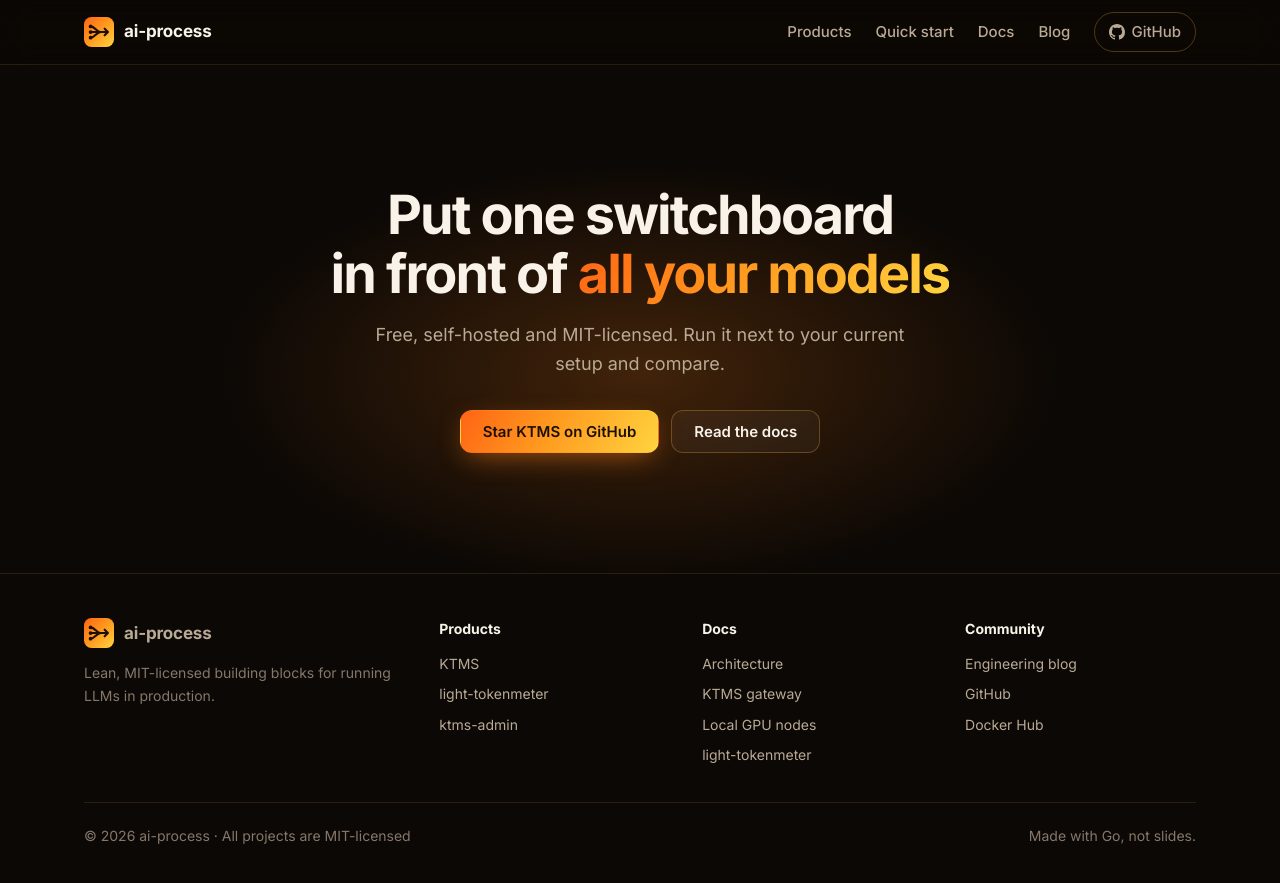
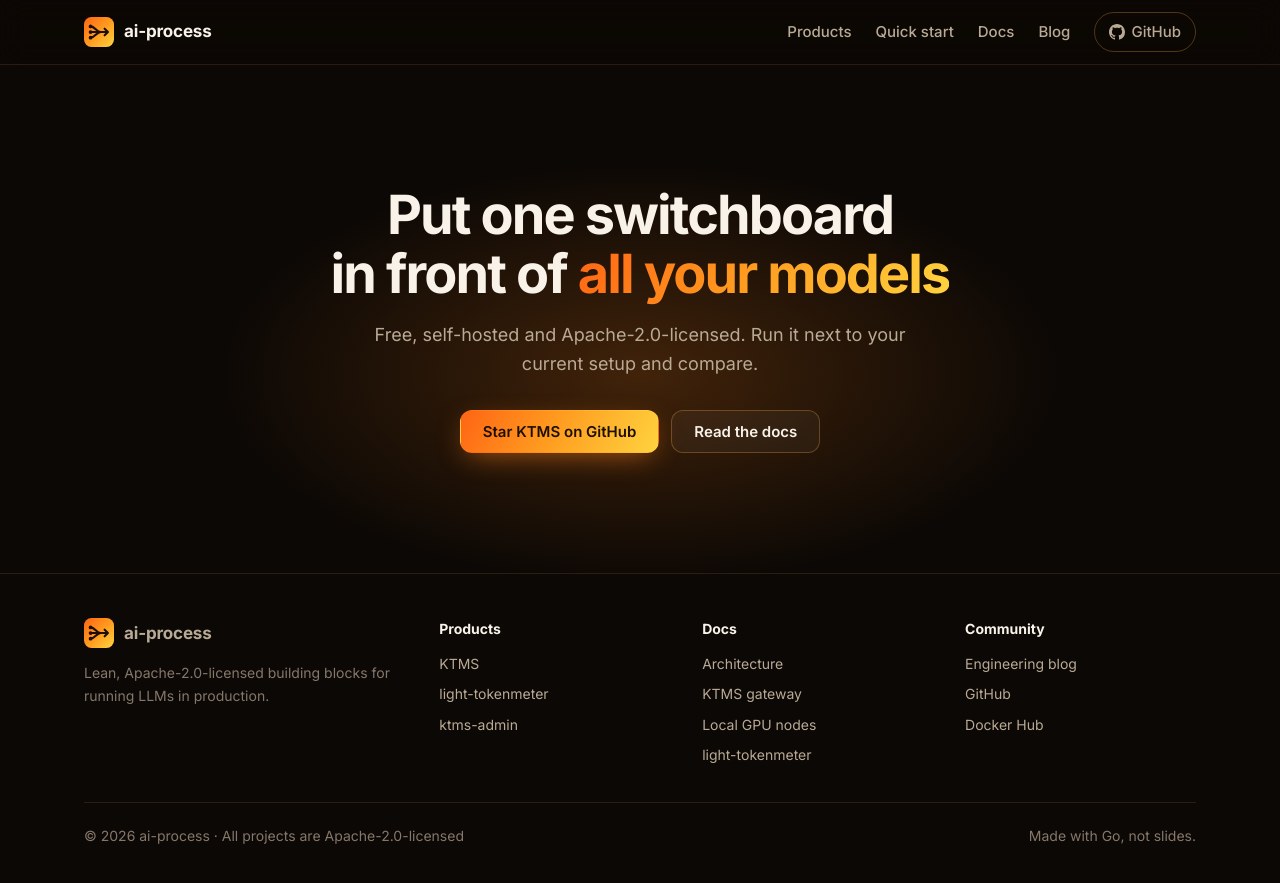
Before and after one commit to ai-process/ai-process.github.io, a Jekyll site: the page built from index.html, in a window 1280 px wide and 900 px high, scrolled down 6796 px. Shown: the top 883 px of the window. Built offline with Jekyll 4.4.1, drawn with Linux system fonts in a browser that asks for light colours; some of the changed text lies outside the part shown.

Commit message:
docs: projects are Apache-2.0-licensed (#1)

```diff
--- a/_config.yml
+++ b/_config.yml
@@ -1,5 +1,5 @@
 title: ai-process
-description: Open-source, MIT-licensed infrastructure for running LLMs in production — KTMS gateway, light-tokenmeter and ktms-admin.
+description: Open-source, Apache-2.0-licensed infrastructure for running LLMs in production — KTMS gateway, light-tokenmeter and ktms-admin.
 url: "https://ai-process.dev"
 baseurl: ""
 
--- a/_includes/footer.html
+++ b/_includes/footer.html
@@ -3,7 +3,7 @@
     <div class="footer-grid">
       <div>
         <a class="brand" href="/"><img src="/assets/img/logo.svg" alt=""> ai-process</a>
-        <p>Lean, MIT-licensed building blocks for running LLMs in production.</p>
+        <p>Lean, Apache-2.0-licensed building blocks for running LLMs in production.</p>
       </div>
       <div>
         <h5>Products</h5>
@@ -32,7 +32,7 @@
       </div>
     </div>
     <div class="footer-bottom">
-      <span>© {{ site.time | date: '%Y' }} ai-process · All projects are MIT-licensed</span>
+      <span>© {{ site.time | date: '%Y' }} ai-process · All projects are Apache-2.0-licensed</span>
       <span>Made with Go, not slides.</span>
     </div>
   </div>
--- a/index.html
+++ b/index.html
@@ -1,12 +1,12 @@
 ---
 layout: default
 title: ai-process — open-source infrastructure for production LLMs
-description: KTMS is a self-hosted LLM gateway in Go. With light-tokenmeter and ktms-admin it keeps your vendor keys, routes by effort, falls back, caps spend and shows who burns the tokens. MIT-licensed.
+description: KTMS is a self-hosted LLM gateway in Go. With light-tokenmeter and ktms-admin it keeps your vendor keys, routes by effort, falls back, caps spend and shows who burns the tokens. Apache-2.0-licensed.
 ---
 <section class="hero">
   <div class="container hero-grid">
     <div>
-      <span class="pill"><span class="dot"></span>Open source · MIT · Written in Go</span>
+      <span class="pill"><span class="dot"></span>Open source · Apache 2.0 · Written in Go</span>
       <h1>One switchboard for <span class="grad-text">every LLM</span> you run</h1>
       <p class="lead">KTMS is a self-hosted LLM gateway: it keeps your vendor keys, routes each request by effort, falls back when a provider fails and caps spend. light-tokenmeter shows who burns the tokens. ktms-admin puts it all in your browser.</p>
       <div class="hero-cta">
@@ -43,7 +43,7 @@
     <div class="section-head reveal">
       <span class="eyebrow">Products</span>
       <h2>Three small services. <span class="grad-text">One production stack.</span></h2>
-      <p>Use them together or one at a time. Each is a single Go binary with its own Docker image, Helm-friendly defaults and an MIT licence.</p>
+      <p>Use them together or one at a time. Each is a single Go binary with its own Docker image, Helm-friendly defaults and an Apache 2.0 licence.</p>
     </div>
     <div class="products">
       <article class="product featured reveal">
@@ -256,7 +256,7 @@
 <section class="section" style="padding-top:24px">
   <div class="container">
     <div class="principles">
-      <div class="principle reveal"><span class="eyebrow">Honest open source</span><h4>Everything is MIT</h4><p>No enterprise edition, no paywalled security features, no licence keys and no telemetry. Fork it and run it forever.</p></div>
+      <div class="principle reveal"><span class="eyebrow">Honest open source</span><h4>Everything is Apache 2.0</h4><p>No enterprise edition, no paywalled security features, no licence keys and no telemetry. Fork it and run it forever.</p></div>
       <div class="principle reveal d1"><span class="eyebrow">Small on purpose</span><h4>Behaves like a proxy</h4><p>Static Go binaries and small images that start in milliseconds, fit scale-to-zero and leave the memory to your models.</p></div>
       <div class="principle reveal d2"><span class="eyebrow">Typed contracts</span><h4>gRPC first</h4><p>Protobuf APIs with streaming and reflection for services, plus an OpenAI-compatible HTTP API for everything else.</p></div>
     </div>
@@ -298,7 +298,7 @@
 <section class="cta">
   <div class="container reveal">
     <h2>Put one switchboard<br>in front of <span class="grad-text">all your models</span></h2>
-    <p>Free, self-hosted and MIT-licensed. Run it next to your current setup and compare.</p>
+    <p>Free, self-hosted and Apache-2.0-licensed. Run it next to your current setup and compare.</p>
     <div class="hero-cta">
       <a class="btn btn-primary" href="https://github.com/ai-process/ktms">Star KTMS on GitHub</a>
       <a class="btn btn-ghost" href="/docs/">Read the docs</a>
```
